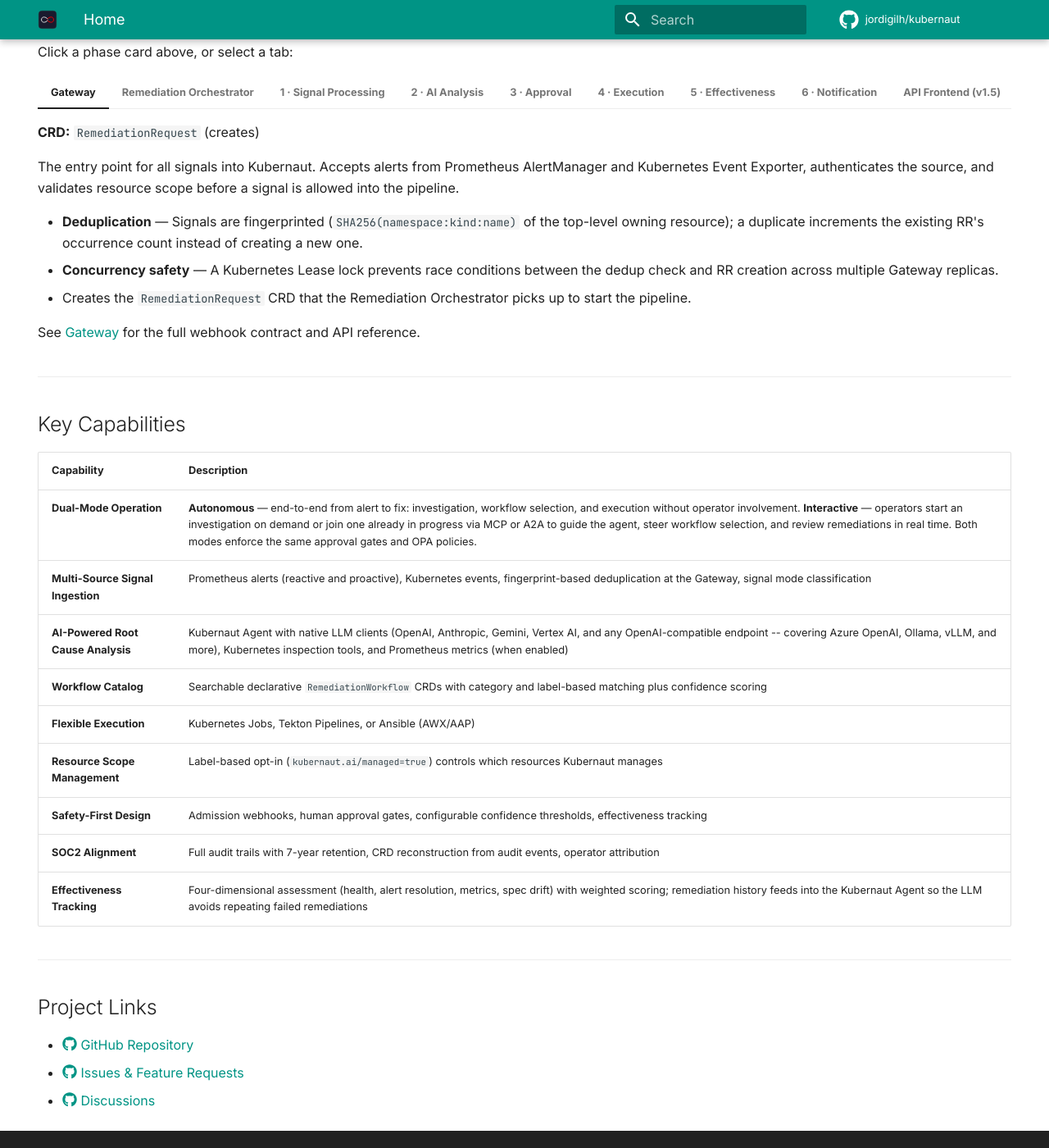
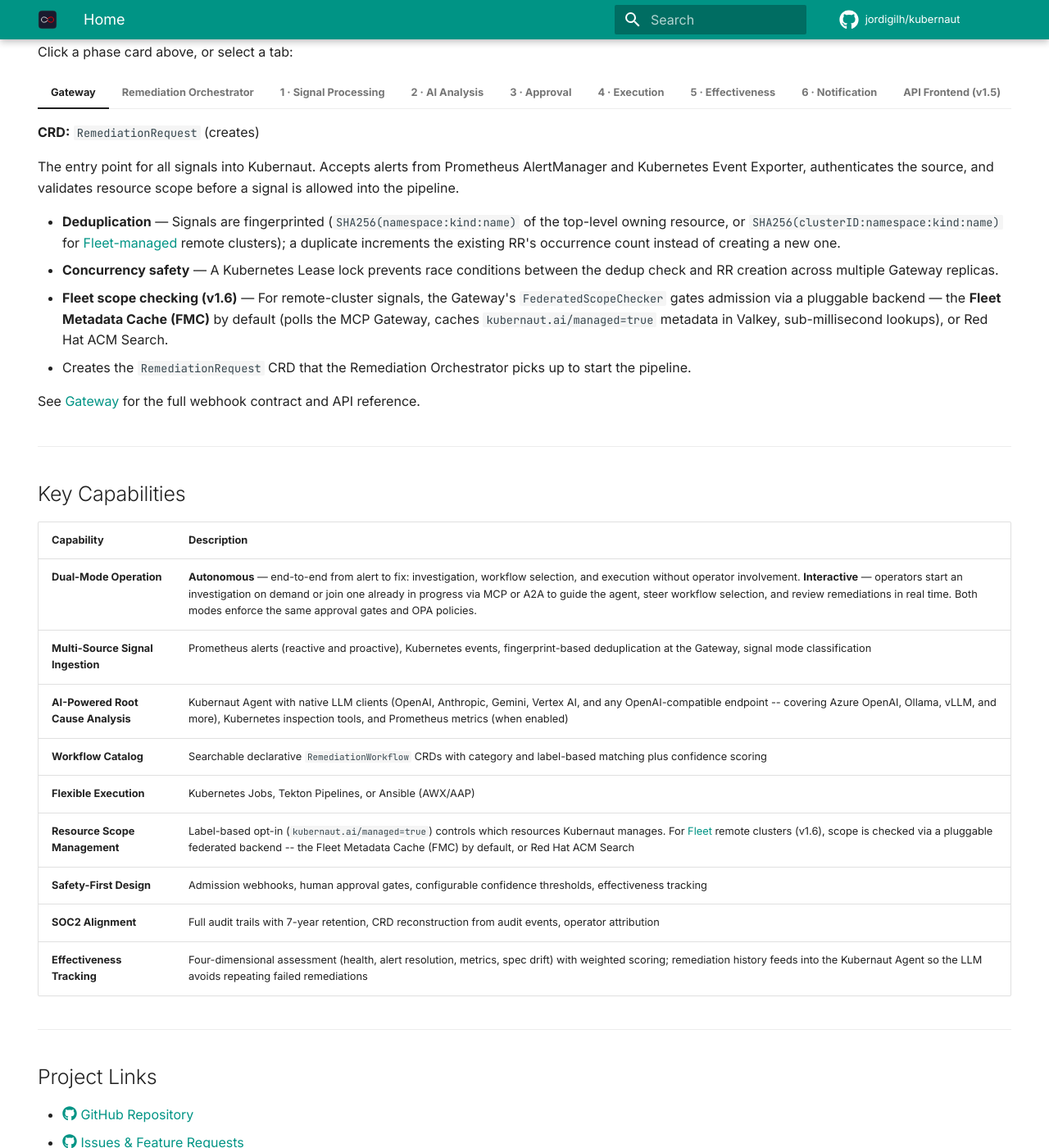
Before and after one commit to jordigilh/kubernaut-docs, an MkDocs documentation site: the page built from docs/index.md, in a window 1280 px wide and 1400 px high, scrolled down 1895 px. Shown: the whole window at 82% size. Built offline with MkDocs 1.6.1 and Material for MkDocs 9.7.7, drawn with Linux system fonts in a browser that asks for light colours; comment, search, counter and statistics services are not loaded; the version menu is left out.

Commit message:
docs(home): add AgentSession CRD and Fleet/FMC to pipeline diagram
The home page's pipeline diagram and prose never mentioned the
AgentSession CRD (v1.6) or Fleet Metadata Cache (FMC), despite both
being documented elsewhere. Also caught a real bug while in there: the
DataStorage foundation bar still listed "workflow catalog" as a
DataStorage responsibility, contradicting this PR's own
data-persistence.md/datastorage-api.md fixes (catalog moved to KA
in-memory cache in v1.6).

- pipeline-phases.svg: AI Analysis card now shows "AgentSession CRD"
  dispatch, a "Fleet (v1.6): FMC + MCP Gateway" line (verified fits
  with no overflow via rsvg-convert render), and "CRD: AIAnalysis ·
  AgentSession". Fixed the DataStorage bar's stale workflow-catalog
  claim.
- index.md: Gateway tab now mentions cluster-aware fingerprinting and
  FMC-backed federated scope checking (v1.6). AI Analysis tab now
  documents AgentSession dispatch explicitly and fixes stale "SSE"
  language to match the corrected MCP-connection description used
  elsewhere on the same page. Resource Scope Management capability row
  now mentions the Fleet/FMC option.

```diff
--- a/docs/index.md
+++ b/docs/index.md
@@ -108,8 +108,9 @@ Click a phase card above, or select a tab:
 
     The entry point for all signals into Kubernaut. Accepts alerts from Prometheus AlertManager and Kubernetes Event Exporter, authenticates the source, and validates resource scope before a signal is allowed into the pipeline.
 
-    - **Deduplication** — Signals are fingerprinted (`SHA256(namespace:kind:name)` of the top-level owning resource); a duplicate increments the existing RR's occurrence count instead of creating a new one.
+    - **Deduplication** — Signals are fingerprinted (`SHA256(namespace:kind:name)` of the top-level owning resource, or `SHA256(clusterID:namespace:kind:name)` for [Fleet-managed](architecture/fleet.md) remote clusters); a duplicate increments the existing RR's occurrence count instead of creating a new one.
     - **Concurrency safety** — A Kubernetes Lease lock prevents race conditions between the dedup check and RR creation across multiple Gateway replicas.
+    - **Fleet scope checking (v1.6)** — For remote-cluster signals, the Gateway's `FederatedScopeChecker` gates admission via a pluggable backend — the **Fleet Metadata Cache (FMC)** by default (polls the MCP Gateway, caches `kubernaut.ai/managed=true` metadata in Valkey, sub-millisecond lookups), or Red Hat ACM Search.
     - Creates the `RemediationRequest` CRD that the Remediation Orchestrator picks up to start the pipeline.
 
     See [Gateway](architecture/gateway.md) for the full webhook contract and API reference.
@@ -144,7 +145,7 @@ Click a phase card above, or select a tab:
 
 === "2 · AI Analysis"
 
-    **CRD:** `AIAnalysis`
+    **CRD:** `AIAnalysis` (creates `AgentSession`, v1.6+)
 
     Three-phased pipeline:
 
@@ -152,10 +153,12 @@ Click a phase card above, or select a tab:
     - **Enrich** — Server-side enrichment adds historical context, detectable labels, and prior remediation outcomes.
     - **Select** — Using the RCA and enrichment data, the LLM selects a workflow from the existing user-created `RemediationWorkflow` catalog.
 
+    **AgentSession dispatch (v1.6)** — AI Analysis creates one `AgentSession` CRD per investigation (autonomous or interactive) with an owner reference back to itself. Kubernaut Agent watches for Create/Update events, dispatches exactly once via a per-object `Lease`, and is the exclusive writer of `status` — this CRD watch replaced the prior HTTP submit/poll/result channel entirely. See [API Reference: AgentSession](api-reference/crds.md#agentsession).
+
     **Kubernaut Agent** — The AI Analysis phase is powered by the Kubernaut Agent (KA), which drives both autonomous and interactive investigations:
 
     - **Autonomous** — KA runs LLM-driven investigation — 36 native Go tools on the hub cluster, or the byte-identical tool schema via a fleet-registered K8s MCP Server for remote clusters — performs server-side enrichment, and selects the best-matching workflow without operator involvement.
-    - **Interactive (v1.5)** — Operators start investigations on demand or join autonomous ones mid-flight via the API Frontend. KA manages Lease-based sessions with SSE streaming of investigation events. The operator guides workflow selection through the AF's MCP/A2A tools while KA handles the underlying investigation and enrichment.
+    - **Interactive (v1.5)** — Operators start investigations on demand or join autonomous ones mid-flight via the API Frontend. AF subscribes to KA's MCP connection (Streamable HTTP `text/event-stream`) for real-time event relay, while dispatch itself flows through the same `AgentSession` CRD as the autonomous path. The operator guides workflow selection through the AF's MCP/A2A tools while KA handles the underlying investigation and enrichment.
 
 === "3 · Approval"
 
@@ -240,7 +243,7 @@ Click a phase card above, or select a tab:
 | **AI-Powered Root Cause Analysis** | Kubernaut Agent with native LLM clients (OpenAI, Anthropic, Gemini, Vertex AI, and any OpenAI-compatible endpoint -- covering Azure OpenAI, Ollama, vLLM, and more), Kubernetes inspection tools, and Prometheus metrics (when enabled) |
 | **Workflow Catalog** | Searchable declarative `RemediationWorkflow` CRDs with category and label-based matching plus confidence scoring |
 | **Flexible Execution** | Kubernetes Jobs, Tekton Pipelines, or Ansible (AWX/AAP) |
-| **Resource Scope Management** | Label-based opt-in (`kubernaut.ai/managed=true`) controls which resources Kubernaut manages |
+| **Resource Scope Management** | Label-based opt-in (`kubernaut.ai/managed=true`) controls which resources Kubernaut manages. For [Fleet](architecture/fleet.md) remote clusters (v1.6), scope is checked via a pluggable federated backend -- the Fleet Metadata Cache (FMC) by default, or Red Hat ACM Search |
 | **Safety-First Design** | Admission webhooks, human approval gates, configurable confidence thresholds, effectiveness tracking |
 | **SOC2 Alignment** | Full audit trails with 7-year retention, CRD reconstruction from audit events, operator attribution |
 | **Effectiveness Tracking** | Four-dimensional assessment (health, alert resolution, metrics, spec drift) with weighted scoring; remediation history feeds into the Kubernaut Agent so the LLM avoids repeating failed remediations |
```
Also changed, not shown: docs/assets/images/pipeline-phases.svg.
